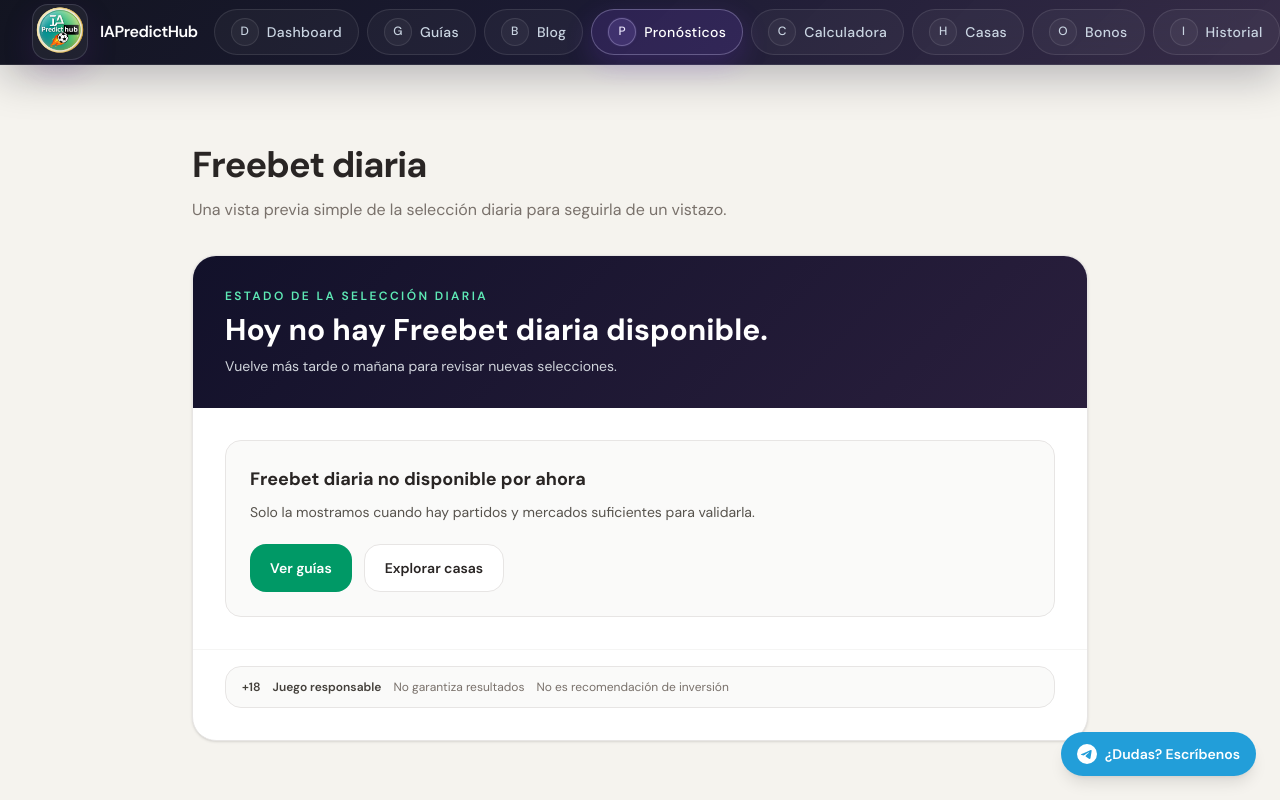
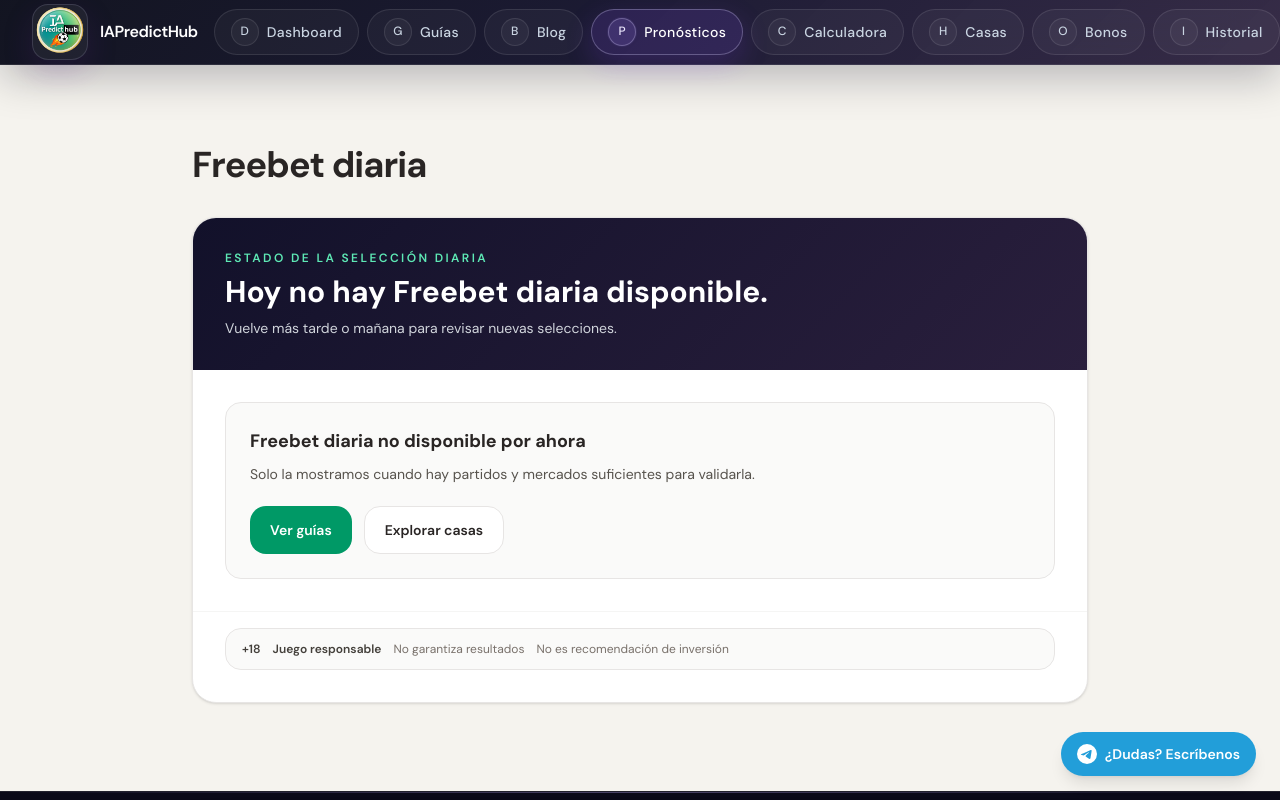
Before and after one commit to eloylt13/matched-betting-app, a Next.js app: page /pronosticos in a window 1280 px wide. Shown: the top 800 px of the page. Built offline with nearby package versions, Linux system fonts and the light colour scheme; no server answers; a web font is replaced by a local one.

Commit message:
refactor: limpia el encabezado de freebet diaria

```diff
--- a/app/pronosticos/page.tsx
+++ b/app/pronosticos/page.tsx
@@ -30,9 +30,6 @@ export default async function PronosticosPage() {
             Freebet diaria
           </h1>
 
-          <p className="mt-3 max-w-2xl text-sm sm:text-base text-stone-500 leading-relaxed">
-            Una vista previa simple de la selección diaria para seguirla de un vistazo.
-          </p>
         </div>
 
         <section className="overflow-hidden rounded-3xl border border-stone-200 bg-white shadow-sm">
```
